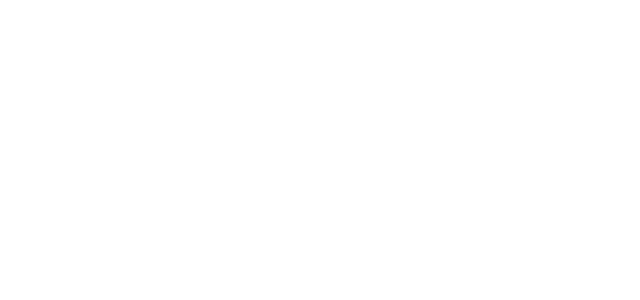
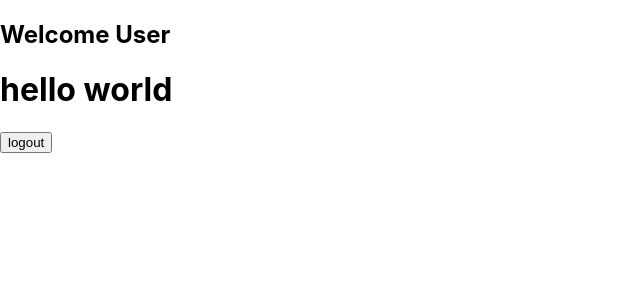
Before and after one commit to 0xluckycoder/react-playground, a React (Create React App) app: page / in a window 1280 px wide. Shown: the top 300 px of the page, without its empty margins (0-640 px from the left). Built offline with nearby package versions, Linux system fonts and the light colour scheme.

Commit message:
completed login-control-basics

```diff
--- a/src/App.js
+++ b/src/App.js
@@ -4,9 +4,6 @@
 export default class App extends React.Component {
   constructor(props) {
     super(props);
-    // this.state = {
-    //   isLoggedIn: true
-    // }
   }
 
   render() {
--- a/src/LoginControl.js
+++ b/src/LoginControl.js
@@ -1,7 +1,21 @@
 import React from 'react';
 
+function UserGreeting () {
+    return <h2>Welcome User</h2>
+}
+
+function GuestGreeting () {
+    return <h2>Welcome Guest</h2>
+}
+
 function Greeting(props) {
+    const isLoggedIn = props.isLoggedIn;
 
+    if (isLoggedIn) {
+        return <UserGreeting />
+    } else {
+        return <GuestGreeting />
+    }
 }
 
 function LoginButton(props) {
@@ -36,19 +50,21 @@
 
     render() {
 
-        const isLoggedIn = this.props.isLoggedIn;
+        const isLoggedIn = this.state.isLoggedIn;
 
         let button;
 
         if (isLoggedIn) {
-            button = <LoginButton onClck={this.handleLogout} />
+            button = <LogoutButton onClick={this.handleLogout} />
         } else {
-            button = <LogoutButton onClck={this.handleLogin} />
+            button = <LoginButton onClick={this.handleLogin} />
         }
 
         return (
             <div>
                 <Greeting isLoggedIn={isLoggedIn} />
+                <h1>hello world</h1>
+                {button}
             </div>
         )
     }
```
